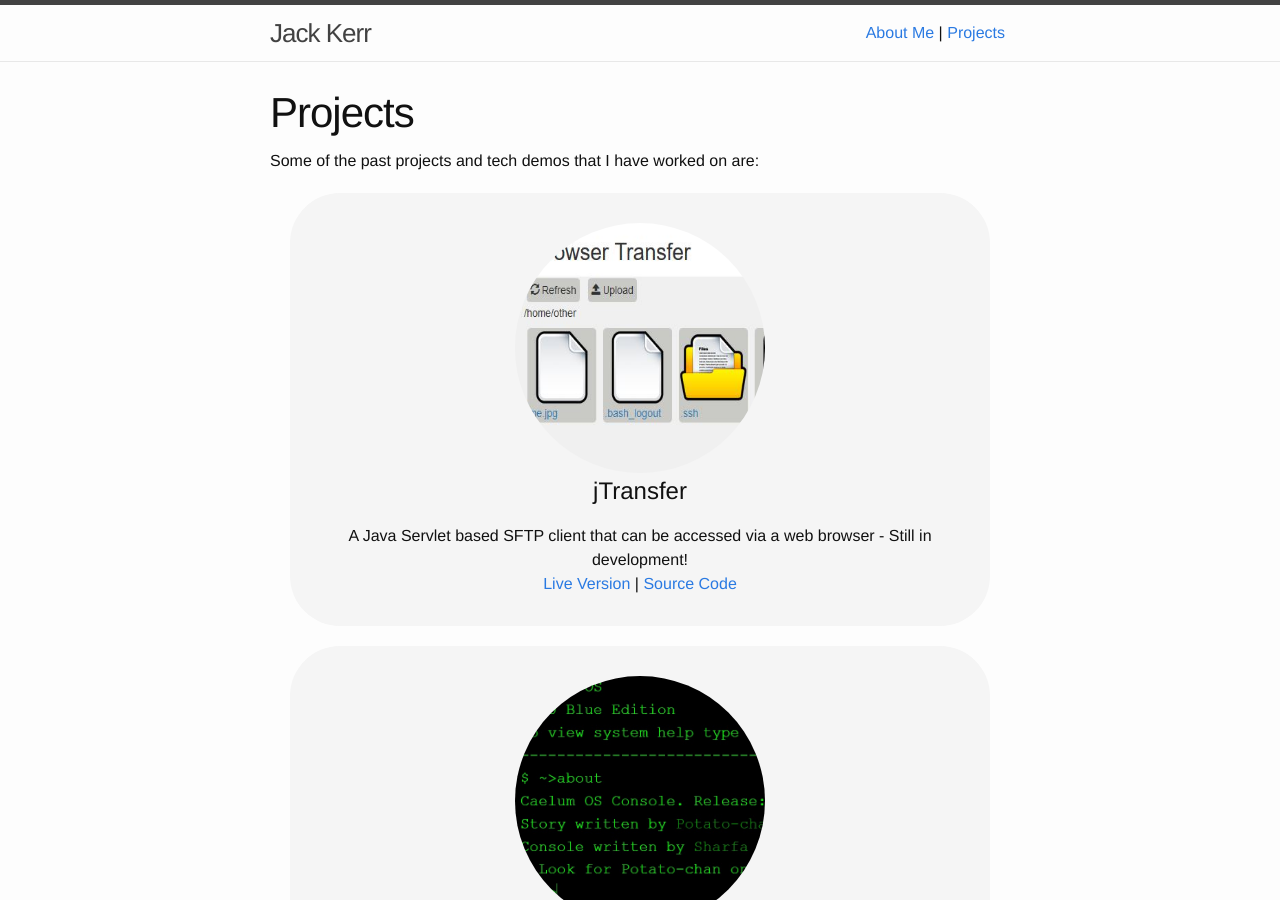
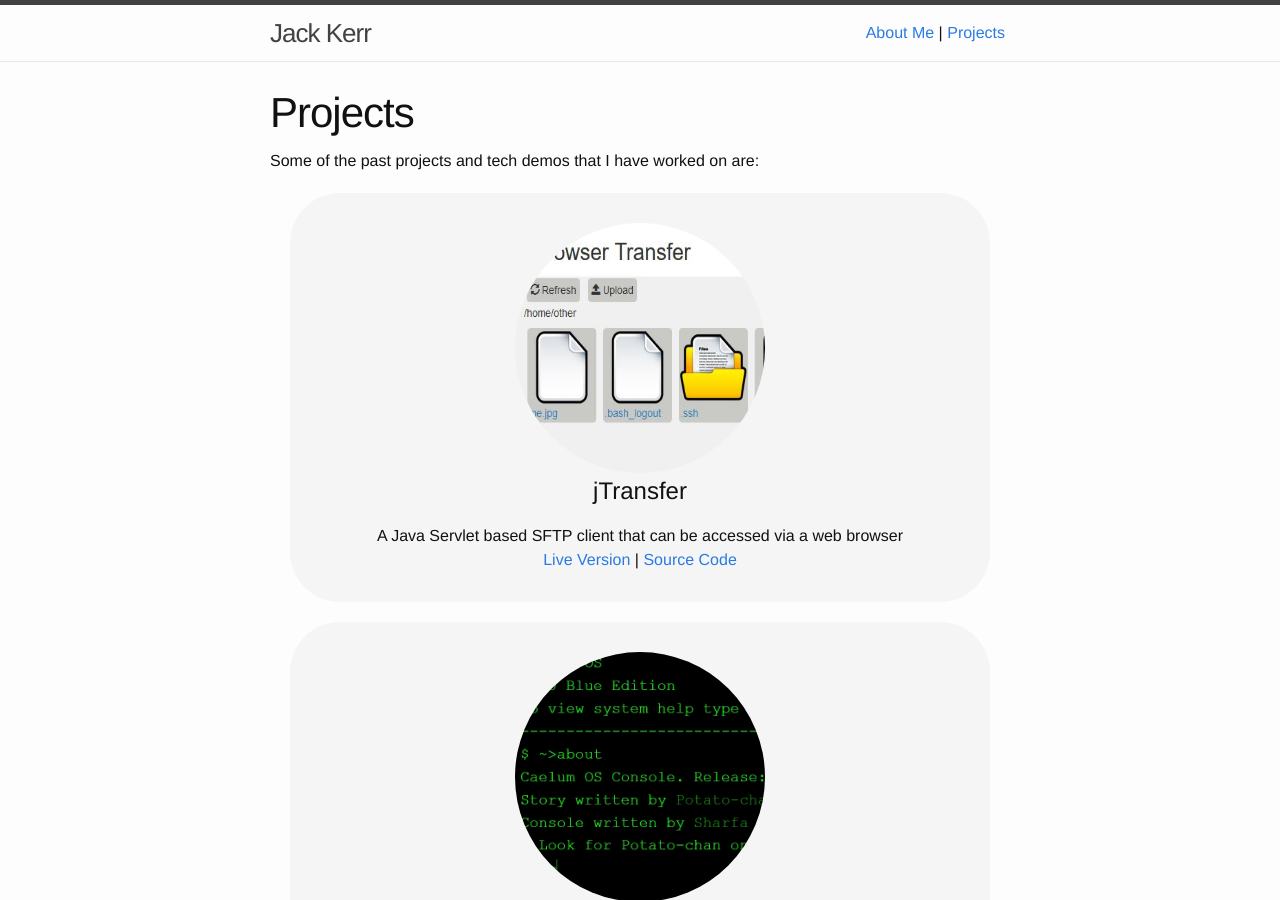
Before and after one commit to jack775544/jack775544.github.io, a Jekyll site: the page built from pages/projects.html, in a window 1280 px wide and 900 px high. Built offline with Jekyll 4.4.1, drawn with Linux system fonts in a browser that asks for light colours.

Commit message:
minor wording change on projects page

```diff
--- a/pages/projects.html
+++ b/pages/projects.html
@@ -7,7 +7,7 @@ Some of the past projects and tech demos that I have worked on are:
 <div class="project">
     <a href="../img/jtransfer.jpg" data-lightbox="project"><img src="../img/jtransfer.jpg"/></a>
     <h2>jTransfer</h2>
-    <div class="desc">A Java Servlet based SFTP client that can be accessed via a web browser - Still in development!</div>
+    <div class="desc">A Java Servlet based SFTP client that can be accessed via a web browser</div>
     <a href="https://j754.xyz/jtransfer/">Live Version</a> | <a href="https://github.com/jack775544/jTransfer">Source Code</a>
 </div>
 <div class="project">
```
